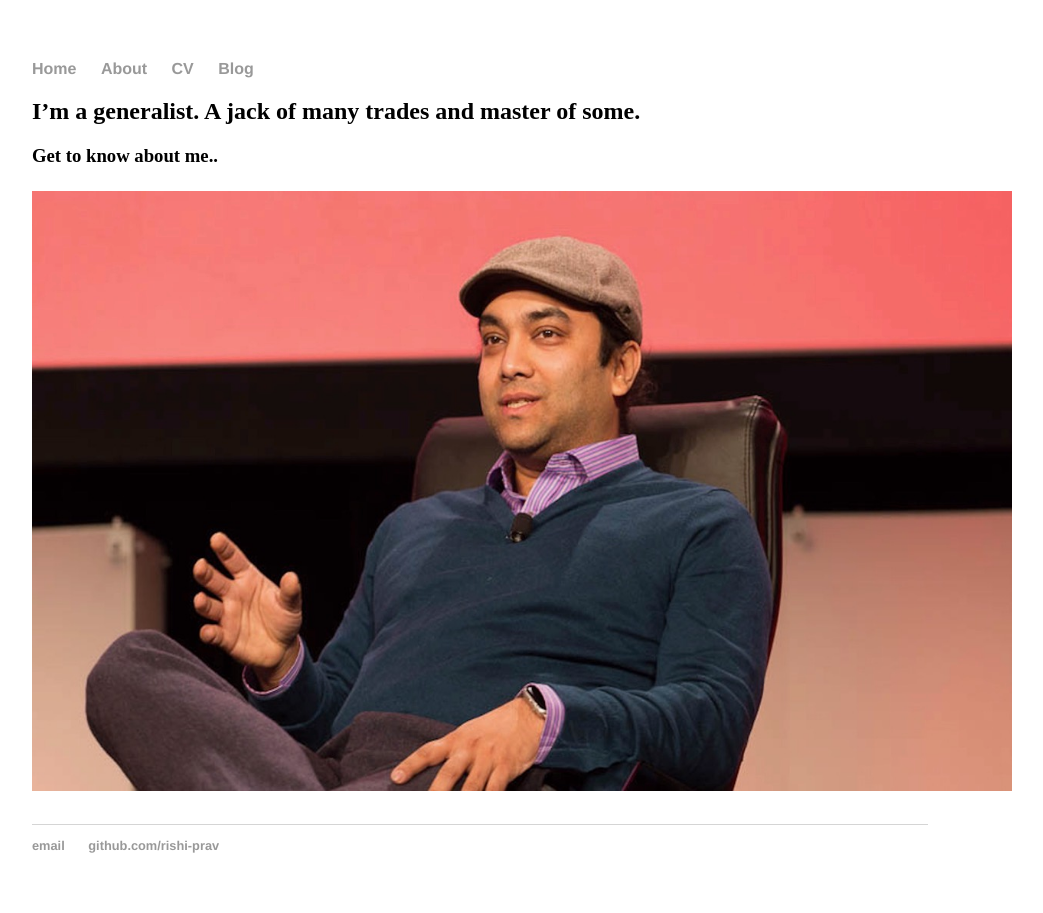
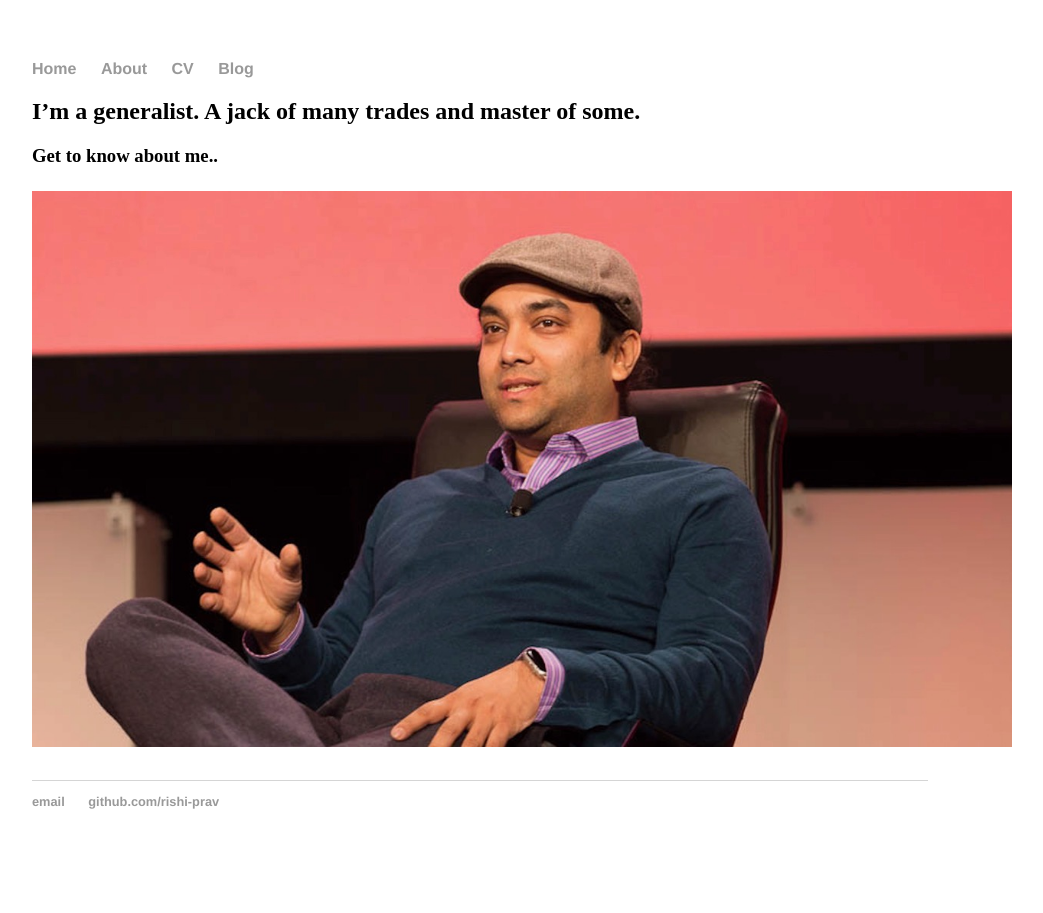
Before and after one commit to rishi-prav/rishi-prav.github.io, a Jekyll site: the page built from index.md, in a window 1280 px wide. Shown: the whole page, without its empty margins (160-1203 px from the left). Built offline with Jekyll 4.4.1, drawn with Linux system fonts in a browser that asks for light colours; our own code applies the rules of GitHub Pages for plain Markdown files.

Commit message:
resized image

```diff
--- a/index.md
+++ b/index.md
@@ -1,4 +1,4 @@
 
 ## I'm a generalist. A jack of many trades and master of some.
 ### Get to know about me..
-<img src="/images/Rishi.jpeg" alt="Rishi at a conference" width="980" height="600">
+<img src="/images/Rishi.jpeg" alt="Rishi at a conference" width="980">
```
